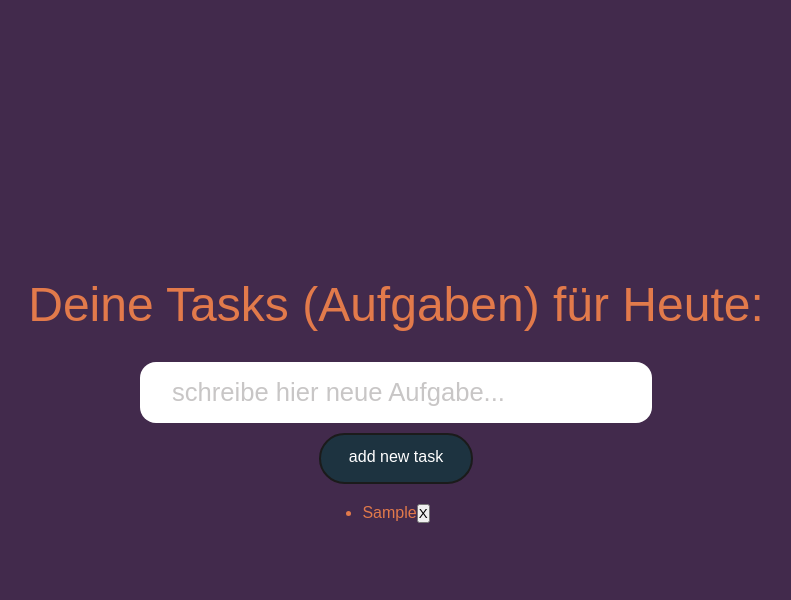
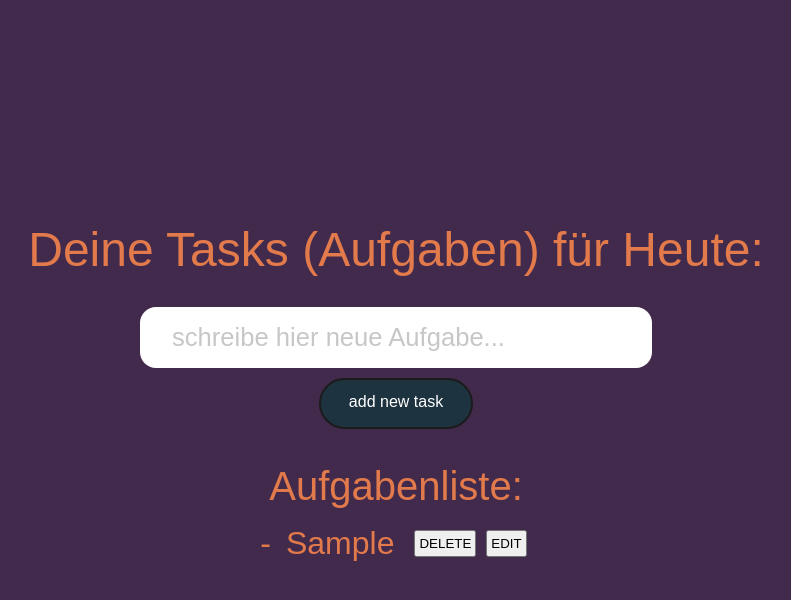
Before and after one commit to kedmar20/ToDo-React-Firebase, a React (Create React App) app: page / in a window 1280 px wide. Both pictures are taken after typing "Sample" into the empty fields and a click on the button "add new task". Shown: the top 600 px of the page, without its empty margins (244-1035 px from the left). Built offline with nearby package versions, Linux system fonts and the light colour scheme.

Commit message:
update styles

```diff
--- a/src/components/atoms/TaskItem/TaskItem.js
+++ b/src/components/atoms/TaskItem/TaskItem.js
@@ -1,12 +1,16 @@
 import React from "react";
 import PropTypes from "prop-types";
+import { TaskItemWrapper } from "./TaskItem.styles";
 
 const TaskItem = (props) => (
-   <li>
+   <TaskItemWrapper>
       {props.task}
-      <button onClick={() => props.deleteTask(props.i)}>X</button>
+      <div>
+         <button onClick={() => props.deleteTask(props.i)}>DELETE</button>
+         <button>EDIT</button>
+      </div>
       {/* {console.log(props.i)} */}
-   </li>
+   </TaskItemWrapper>
 );
 
 // TaskItem.PropTypes = {};
--- /dev/null
+++ b/src/components/atoms/TaskItem/TaskItem.styles.js
@@ -0,0 +1,31 @@
+import styled from "styled-components";
+
+export const TaskItemWrapper = styled.li`
+   display: flex;
+   justify-content: space-between;
+   /* align-content: center; */
+   gap: 15px;
+   /* border-bottom: 1px solid ${({ theme }) => theme.colors.fonts1}; */
+   padding: 8px 0;
+   /* list-style: square; */
+
+   ::before {
+      content: "-";
+      font-size: 2rem;
+      /* margin: auto; */
+   }
+
+   :first-child {
+      /* border-top: 1px solid ${({ theme }) => theme.colors.fonts1}; */
+   }
+
+   div {
+      /* background-color: yellow; */
+      display: flex;
+
+      button {
+         margin: 5px;
+         padding: 3px;
+      }
+   }
+`;
--- a/src/components/atoms/Title/Title.styles.js
+++ b/src/components/atoms/Title/Title.styles.js
@@ -4,4 +4,9 @@ export const TitleWrapper = styled.h1`
    font-size: 3rem;
    font-weight: 200;
    margin-bottom: 30px;
+
+   &.p {
+      font-size: 1.5rem;
+      margin-bottom: 0;
+   }
 `;
--- a/src/components/molecules/TasksList/TaskList.js
+++ b/src/components/molecules/TasksList/TaskList.js
@@ -1,14 +1,17 @@
 import React from "react";
 import PropTypes from "prop-types";
 import TaskItem from "components/atoms/TaskItem/TaskItem";
+import { TaskListWrapper } from "./TaskList.styles";
 
 const TaskList = ({ tasks, deleteTask }) => {
    return (
-      <ul>
-         {tasks.map((task, i) => (
-            <TaskItem key={i} task={task} deleteTask={deleteTask} i={i} />
-         ))}
-      </ul>
+      <>
+         <TaskListWrapper>
+            {tasks.map((task, i) => (
+               <TaskItem key={i} task={task} deleteTask={deleteTask} i={i} />
+            ))}
+         </TaskListWrapper>
+      </>
    );
 };
 
--- /dev/null
+++ b/src/components/molecules/TasksList/TaskList.styles.js
@@ -0,0 +1,9 @@
+import styled from "styled-components";
+
+export const TaskListWrapper = styled.ul`
+   /* border: 1px solid yellow; */
+   font-size: 2rem;
+   font-weight: 200;
+   list-style: square;
+   margin: 8px;
+`;
--- a/src/components/templates/MainTemplate/MainTemplate.js
+++ b/src/components/templates/MainTemplate/MainTemplate.js
@@ -4,6 +4,7 @@ import Title from "components/atoms/Title/Title";
 import TaskList from "components/molecules/TasksList/TaskList";
 import { useHandlers } from "hooks/useHandlers";
 import { MainTemplateWrapper } from "./MainTemplate.styles";
+import { TitleWrapper } from "components/atoms/Title/Title.styles";
 
 const MainTemplate = () => {
    const { handleAddTask, inputValue, handleChangeInputValue, error, tasks, handleDeleteTask } = useHandlers();
@@ -12,6 +13,7 @@ const MainTemplate = () => {
          <Title />
          <FormInput handleAddTask={handleAddTask} inputValue={inputValue} handleChangeInputValue={handleChangeInputValue} />
          {!!error ? <p>{error}</p> : ""}
+         {!(tasks.length === 0) ? <h2>Aufgabenliste:</h2> : null}
          <TaskList tasks={tasks} deleteTask={handleDeleteTask} />
       </MainTemplateWrapper>
    );
--- a/src/components/templates/MainTemplate/MainTemplate.styles.js
+++ b/src/components/templates/MainTemplate/MainTemplate.styles.js
@@ -18,4 +18,10 @@ export const MainTemplateWrapper = styled.div`
       margin-bottom: 3vh;
       padding: 0.5rem 1.5rem;
    }
+
+   h2 {
+      font-size: 2.5rem;
+      font-weight: 400;
+      margin: 15px 0 0 0;
+   }
 `;
```
